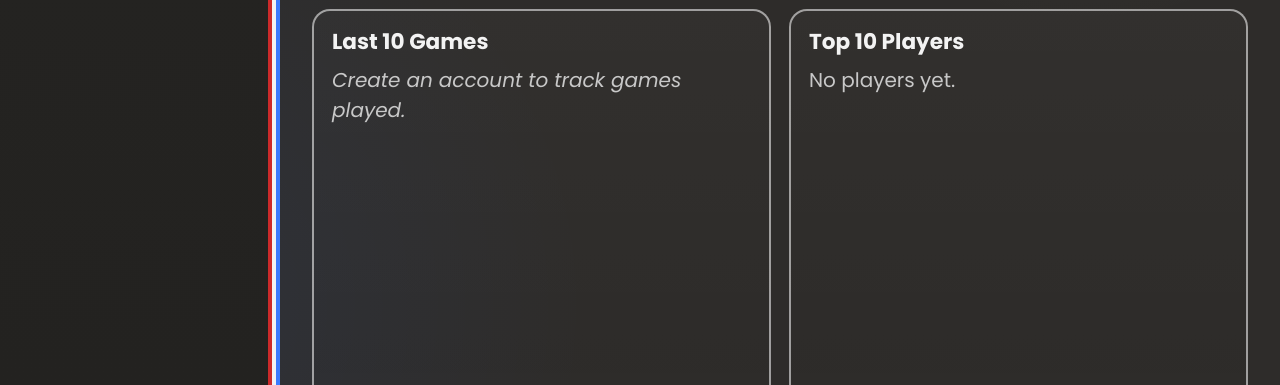
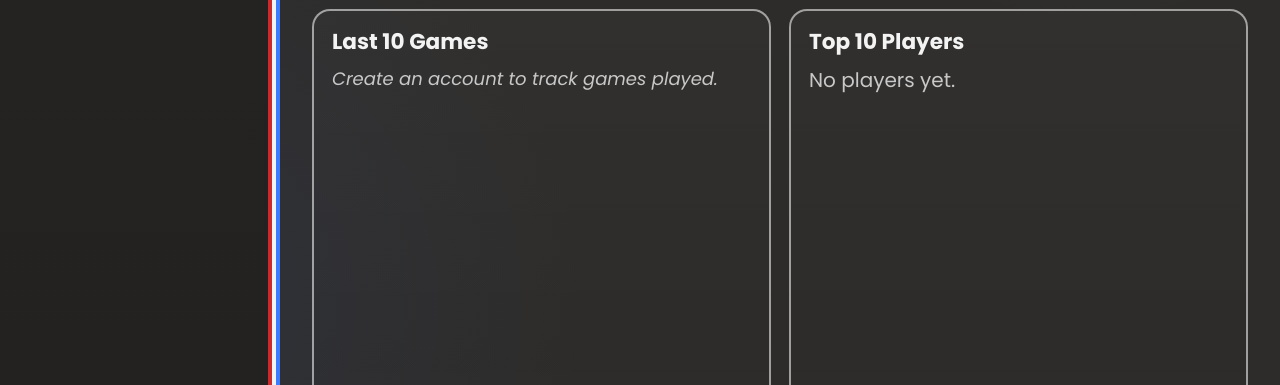
Before and after one commit to elimrick/hoopduels, a website: page public/index.html in a window 1280 px wide. Shown: the part 415-800 px from the top of the page. Drawn offline with nearby package versions, Linux system fonts and the light colour scheme; no server answers.

Commit message:
Match guest note sizing on home previews

```diff
--- a/public/styles.css
+++ b/public/styles.css
@@ -404,7 +404,7 @@ body[data-page='practice'] .duel-page-header .page-title {
 }
 
 .create-account-note {
-  font-size: 18px;
+  font-size: 18px !important;
   font-weight: 400 !important;
   font-style: italic;
 }
```
